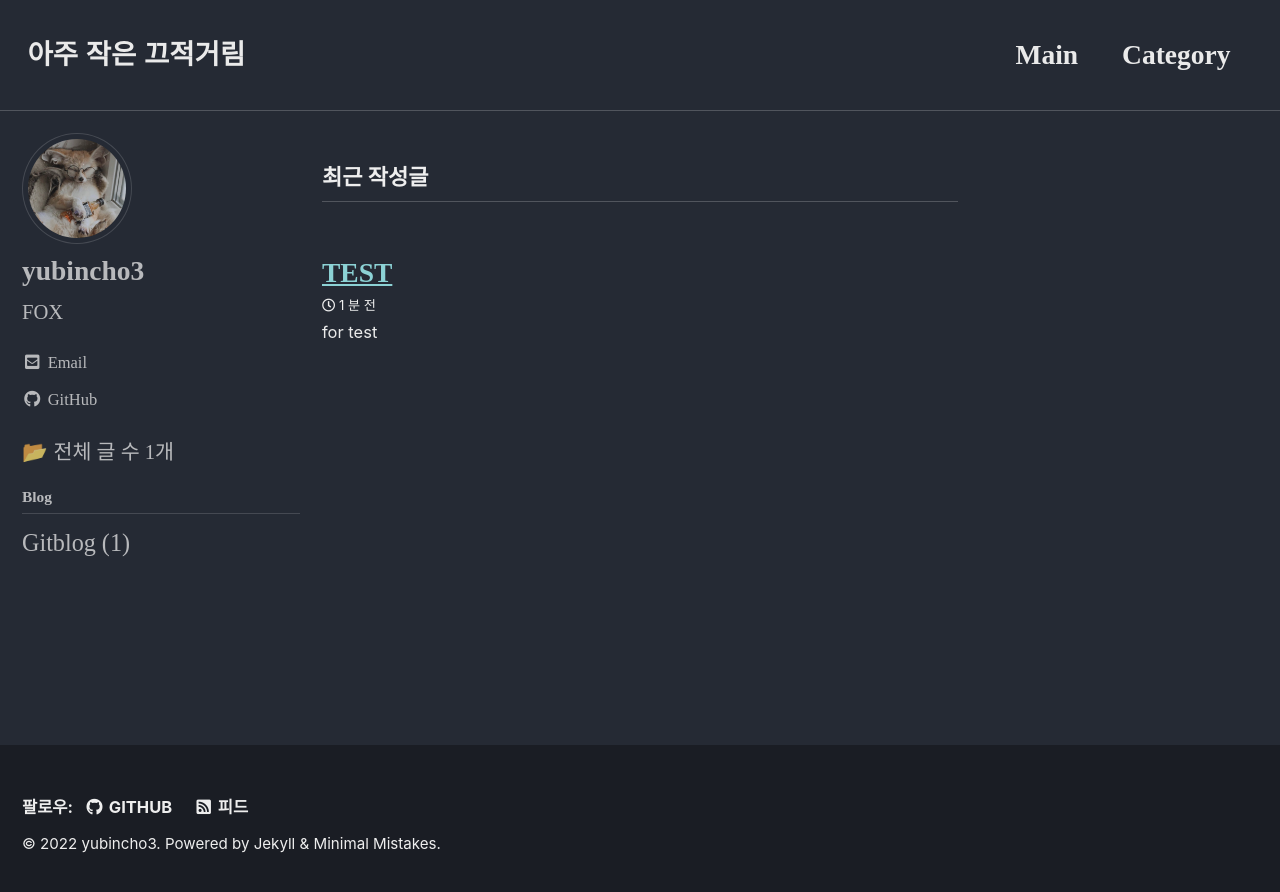
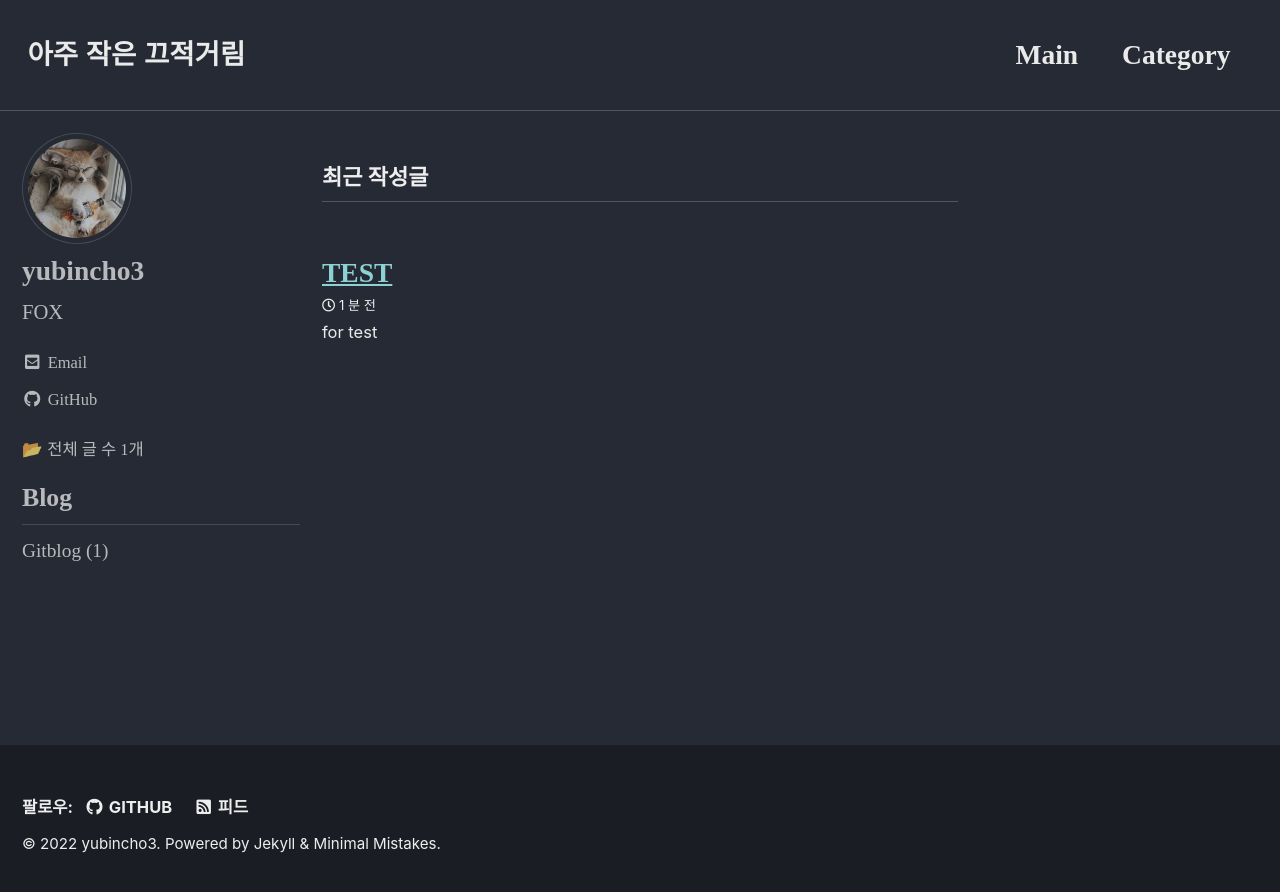
Before and after one commit to yubincho3/yubincho3.github.io, a Jekyll site: the page built from index.html, in a window 1280 px wide. Shown: the top 892 px of the page. Built offline with Jekyll 4.4.1, drawn with Linux system fonts in a browser that asks for light colours; cached includes are drawn as plain includes; some web fonts are replaced; the list of posts is cut into pages by our own code.

Commit message:
Modify font size of category sidebar

```diff
--- a/_sass/minimal-mistakes/_navigation.scss
+++ b/_sass/minimal-mistakes/_navigation.scss
@@ -439,7 +439,7 @@
 
 .nav__list .nav__items {
   margin: 0;
-  font-size: 1.25rem;
+  font-size: 1.00rem;
 
   a {
     font-size: $type-size-3;
@@ -495,7 +495,7 @@
   margin: 0.5rem 0;
   padding: 0.25rem 0;
   font-family: $cute;
-  font-size: $type-size-6;
+  font-size: $type-size-3;
   font-weight: bold;
   border-bottom: 1px solid $border-color;
 }
```
